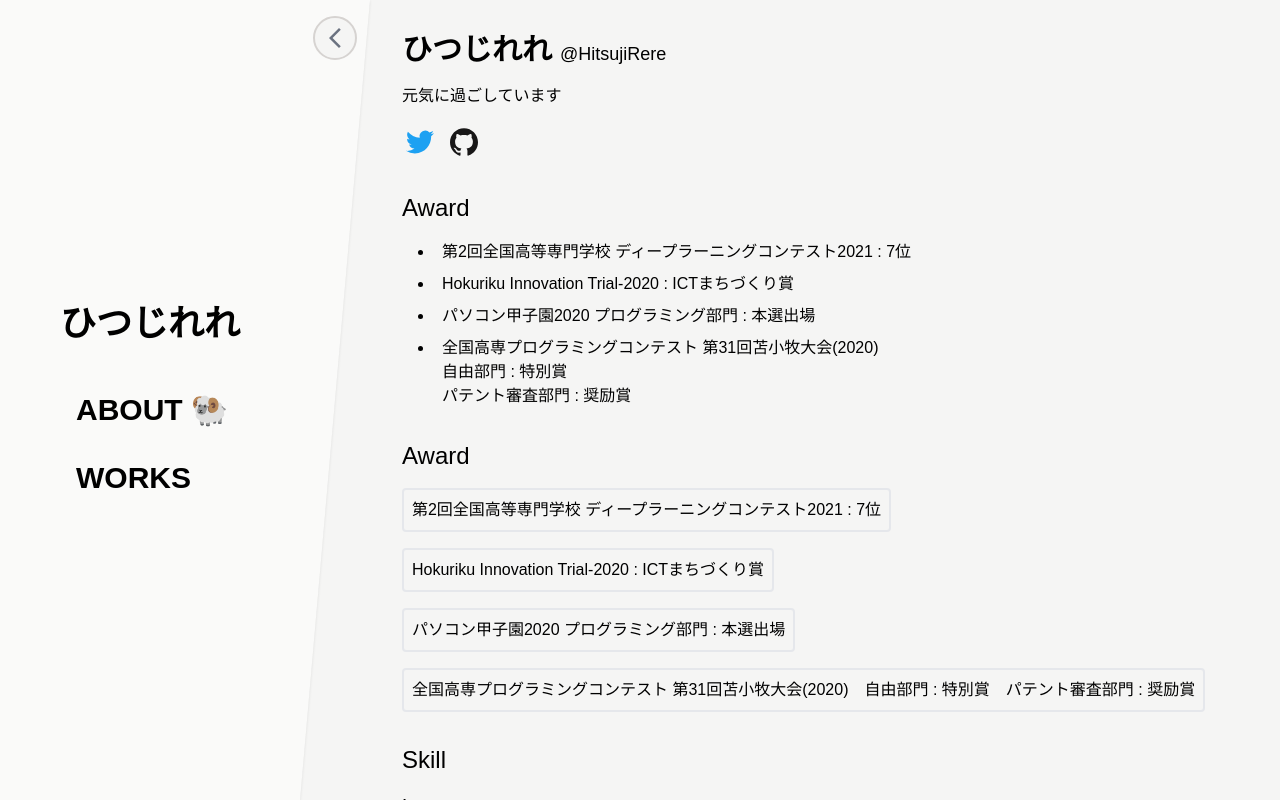
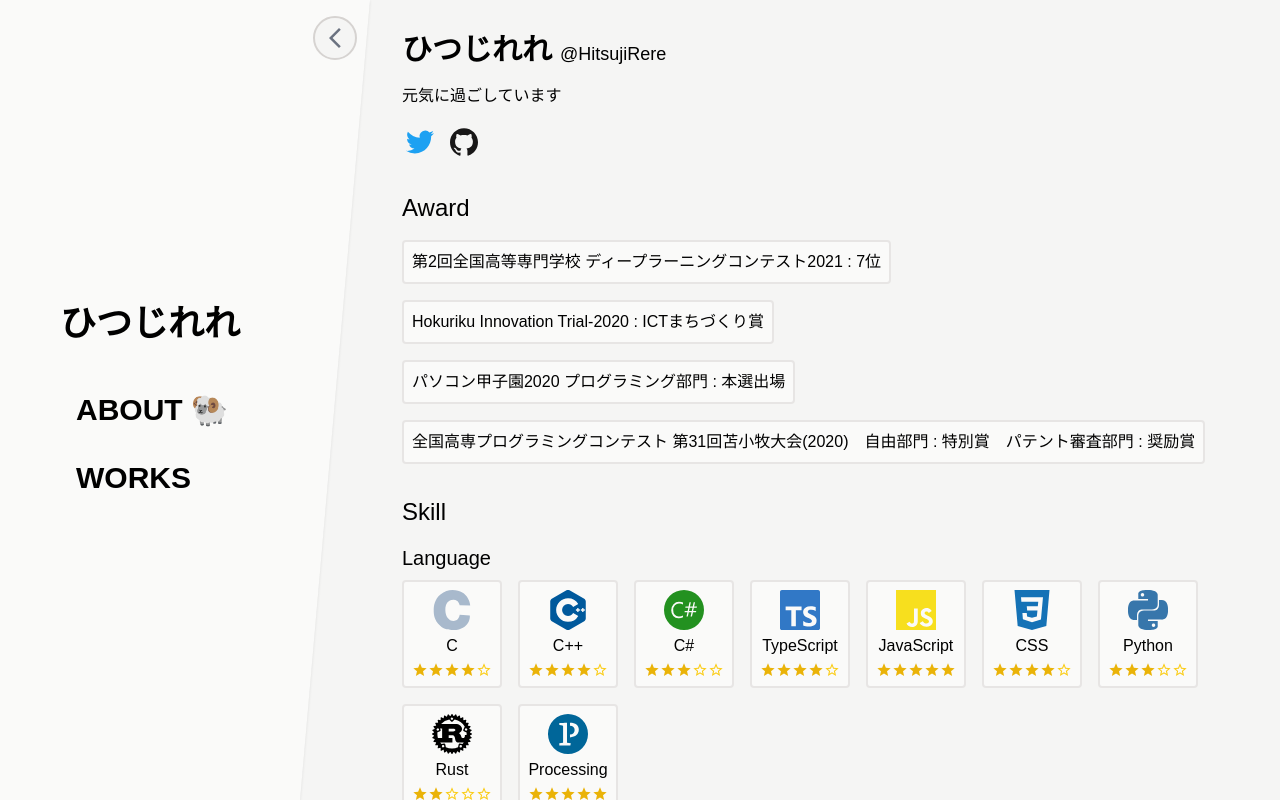
Before and after one commit to HitsujiRere/hitsujirere.github.io, a Next.js app: page /about in a window 1280 px wide. Built offline with nearby package versions, Linux system fonts and the light colour scheme; a web font is replaced by a local one.

Commit message:
SkillCard, AwardCardにリンクを張れるように

```diff
--- a/src/app/about/page.tsx
+++ b/src/app/about/page.tsx
@@ -16,9 +16,9 @@ import {
   SiUnity,
   SiVuedotjs,
 } from 'react-icons/si';
-import AwardBox from '@/components/awardBox';
-import SkillCard from '@/components/skillCard';
-import Timeline from '@/components/timeLine';
+import { AwardCard } from '@/components/awardCard';
+import { SkillCard } from '@/components/skillCard';
+import { Timeline, TimelineItem } from '@/components/timeLine';
 
 export default function Home() {
   return (
@@ -43,33 +43,17 @@ export default function Home() {
 
       <div className='space-y-4'>
         <h2 className='text-2xl font-medium'>Award</h2>
-        <ul className='list-disc space-y-2 pl-8 [&>li]:pl-2'>
-          <li>第2回全国高等専門学校 ディープラーニングコンテスト2021 : 7位</li>
-          <li>Hokuriku Innovation Trial-2020 : ICTまちづくり賞</li>
-          <li>パソコン甲子園2020 プログラミング部門 : 本選出場</li>
-          <li>
-            全国高専プログラミングコンテスト 第31回苫小牧大会(2020)
-            <ul>
-              <li>自由部門 : 特別賞</li>
-              <li>パテント審査部門 : 奨励賞</li>
-            </ul>
-          </li>
-        </ul>
-      </div>
-
-      <div className='space-y-4'>
-        <h2 className='text-2xl font-medium'>Award</h2>
         <ul className='flex flex-col items-start gap-4'>
-          <AwardBox>第2回全国高等専門学校 ディープラーニングコンテスト2021 : 7位</AwardBox>
-          <AwardBox>Hokuriku Innovation Trial-2020 : ICTまちづくり賞</AwardBox>
-          <AwardBox>パソコン甲子園2020 プログラミング部門 : 本選出場</AwardBox>
-          <AwardBox>
+          <AwardCard>第2回全国高等専門学校 ディープラーニングコンテスト2021 : 7位</AwardCard>
+          <AwardCard>Hokuriku Innovation Trial-2020 : ICTまちづくり賞</AwardCard>
+          <AwardCard>パソコン甲子園2020 プログラミング部門 : 本選出場</AwardCard>
+          <AwardCard>
             全国高専プログラミングコンテスト 第31回苫小牧大会(2020)
             <ul className='flex flex-wrap gap-x-4 gap-y-2'>
               <li>自由部門 : 特別賞</li>
               <li>パテント審査部門 : 奨励賞</li>
             </ul>
-          </AwardBox>
+          </AwardCard>
         </ul>
       </div>
 
@@ -107,7 +91,12 @@ export default function Home() {
       <div className='space-y-4'>
         <h2 className='text-2xl font-medium'>Hobby</h2>
         <ul className='flex flex-wrap gap-4'>
-          <SkillCard name='AtCoder' iconSrc='/atcoder-logo.svg'>
+          <SkillCard
+            name='AtCoder'
+            iconSrc='/atcoder-logo.svg'
+            href='https://atcoder.jp/users/Deji'
+            target='_blank'
+          >
             Highest Rate: 1455
           </SkillCard>
           <SkillCard name='🚧追記予定🚧' icon={MdEngineering} iconColor='#292524' />
@@ -118,21 +107,21 @@ export default function Home() {
         <h2 className='text-2xl font-medium'>History</h2>
         <div className='ml-2'>
           <Timeline>
-            <Timeline.Item>
+            <TimelineItem>
               <p className='text-sm text-gray-600'>2023-04</p>
               <p className='text-lg'>某大学 情報系学科に3年次編入</p>
-            </Timeline.Item>
-            <Timeline.Item>
+            </TimelineItem>
+            <TimelineItem>
               <p className='text-sm text-gray-600'>2023-03</p>
               <p className='text-lg'>某工業高等専門学校 卒業</p>
-            </Timeline.Item>
-            <Timeline.Item>
+            </TimelineItem>
+            <TimelineItem>
               <p className='text-lg'>🚧追記予定🚧</p>
-            </Timeline.Item>
-            <Timeline.Item>
+            </TimelineItem>
+            <TimelineItem>
               <p className='text-gray-600'>2018-04</p>
               <p className='text-lg'>某工業高等専門学校 入学</p>
-            </Timeline.Item>
+            </TimelineItem>
           </Timeline>
         </div>
       </div>
--- a/src/components/awardBox/components/AwardBox.tsx
+++ /dev/null
@@ -1,9 +0,0 @@
-import { ReactNode } from 'react';
-
-export const AwardBox = ({ children }: { children: ReactNode }) => {
-  return (
-    <li className='flex flex-wrap gap-x-4 gap-y-2 rounded border-2 border-gray-200 p-2'>
-      {children}
-    </li>
-  );
-};
--- a/src/components/awardBox/index.ts
+++ /dev/null
@@ -1,3 +0,0 @@
-import { AwardBox } from './components/AwardBox';
-
-export default AwardBox;
--- /dev/null
+++ b/src/components/awardCard/components/AwardCard.tsx
@@ -0,0 +1,28 @@
+import { HTMLAttributeAnchorTarget, ReactNode } from 'react';
+import classNames from 'classnames';
+import { WrapLink } from '@/components/wrapLink';
+
+export const AwardCard = ({
+  href,
+  target,
+  children,
+}: {
+  href?: string;
+  target?: HTMLAttributeAnchorTarget;
+  children: ReactNode;
+}) => {
+  return (
+    <li>
+      <WrapLink href={href} target={target}>
+        <div
+          className={classNames(
+            'flex h-full flex-wrap gap-x-4 gap-y-2 rounded border-2 border-stone-200 bg-stone-50 p-2',
+            { 'shadow-md transition-transform hover:-translate-y-1': href },
+          )}
+        >
+          {children}
+        </div>
+      </WrapLink>
+    </li>
+  );
+};
--- /dev/null
+++ b/src/components/awardCard/index.ts
@@ -0,0 +1,3 @@
+import { AwardCard } from './components/AwardCard';
+
+export { AwardCard };
--- a/src/components/skillCard/components/SkillCard.tsx
+++ b/src/components/skillCard/components/SkillCard.tsx
@@ -1,8 +1,9 @@
-import { ReactNode } from 'react';
+import { HTMLAttributeAnchorTarget, ReactNode } from 'react';
 import Image from 'next/image';
-import Link from 'next/link';
+import classNames from 'classnames';
 import { type IconType } from 'react-icons';
 import { MdStar, MdStarBorder } from 'react-icons/md';
+import { WrapLink } from '@/components/wrapLink';
 
 export const SkillCard = ({
   name,
@@ -10,6 +11,8 @@ export const SkillCard = ({
   iconColor,
   iconSrc,
   stars,
+  href,
+  target,
   children,
 }: {
   name: string;
@@ -17,10 +20,19 @@ export const SkillCard = ({
   iconColor?: string;
   iconSrc?: string;
   stars?: number;
+  href?: string;
+  target?: HTMLAttributeAnchorTarget;
   children?: ReactNode;
 }) => {
   return (
-    <li className='flex flex-col items-center justify-evenly gap-1 rounded border-2 border-gray-200 p-2'>
+    <li>
+      <WrapLink href={href} target={target}>
+        <div
+          className={classNames(
+            'flex h-full flex-col items-center justify-evenly gap-1 rounded border-2 border-stone-200 bg-stone-50 p-2',
+            { 'shadow-md transition-transform hover:-translate-y-1': href },
+          )}
+        >
           {Icon && <Icon size='2.5rem' color={iconColor} />}
           {iconSrc && (
             <div className='relative aspect-square h-10'>
@@ -43,6 +55,8 @@ export const SkillCard = ({
           )}
 
           {children}
+        </div>
+      </WrapLink>
     </li>
   );
 };
--- a/src/components/skillCard/index.ts
+++ b/src/components/skillCard/index.ts
@@ -1,3 +1,3 @@
 import { SkillCard } from './components/SkillCard';
 
-export default SkillCard;
+export { SkillCard };
--- a/src/components/timeLine/components/Timeline.tsx
+++ b/src/components/timeLine/components/Timeline.tsx
@@ -1,4 +1,4 @@
-import { ComponentPropsWithoutRef, ReactNode } from 'react';
+import { ComponentPropsWithoutRef } from 'react';
 import classNames from 'classnames';
 
 export const Timeline = ({ className, ...rest }: ComponentPropsWithoutRef<'ol'>) => {
--- a/src/components/timeLine/index.ts
+++ b/src/components/timeLine/index.ts
@@ -1,6 +1,4 @@
 import { Timeline } from './components/Timeline';
 import { TimelineItem } from './components/TimelineItem';
 
-export default Object.assign(Timeline, {
-  Item: TimelineItem,
-});
+export { Timeline, TimelineItem };
--- /dev/null
+++ b/src/components/wrapLink/compoents/WrapLink.tsx
@@ -0,0 +1,10 @@
+import { ComponentPropsWithoutRef, ReactNode } from 'react';
+import Link, { LinkProps } from 'next/link';
+
+export type WrapLinkProps = Omit<ComponentPropsWithoutRef<'a'>, keyof LinkProps> &
+  Omit<LinkProps, 'href'> &
+  Partial<Pick<LinkProps, 'href'>>;
+
+export const WrapLink = ({ href, ...rest }: WrapLinkProps) => {
+  return href ? <Link href={href} {...rest} /> : <>{rest.children}</>;
+};
--- /dev/null
+++ b/src/components/wrapLink/index.ts
@@ -0,0 +1,3 @@
+import { WrapLink } from './compoents/WrapLink';
+
+export { WrapLink };
```
Lines whose indentation alone changed are shown as unchanged.
